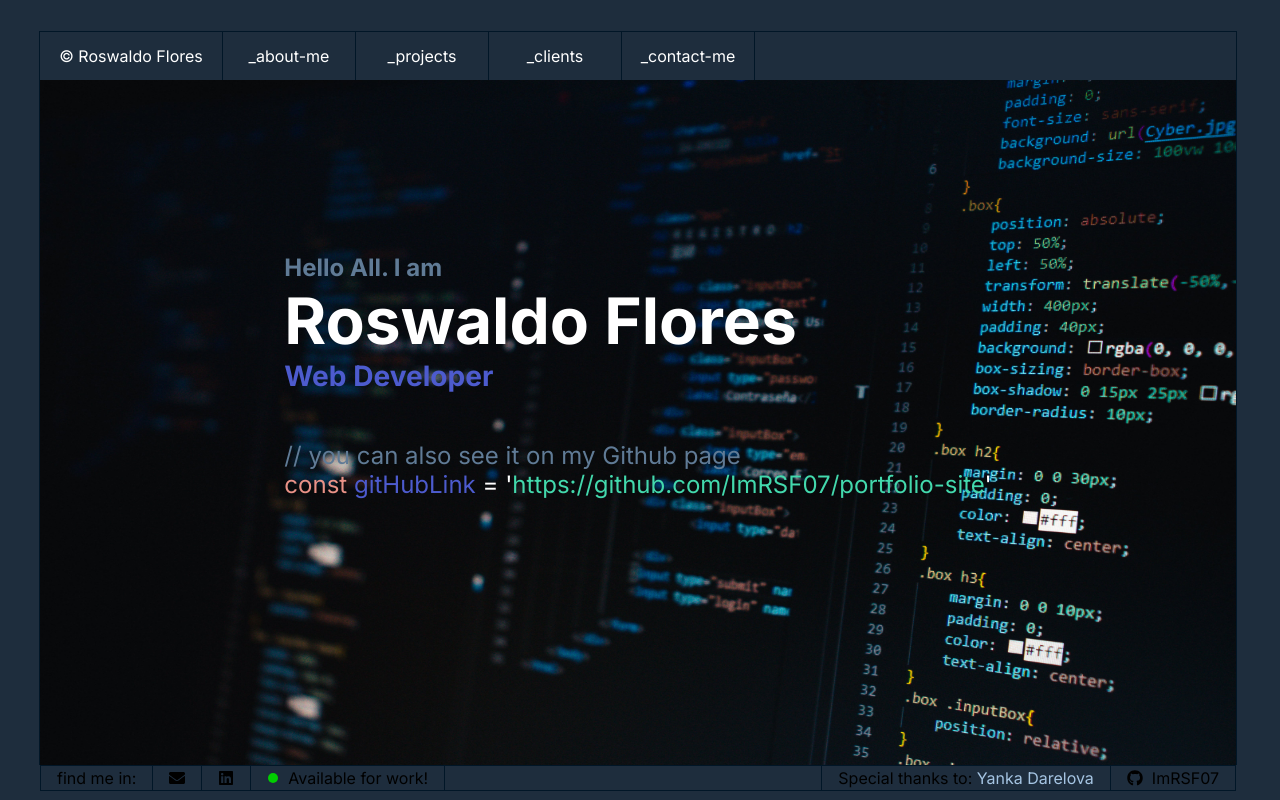
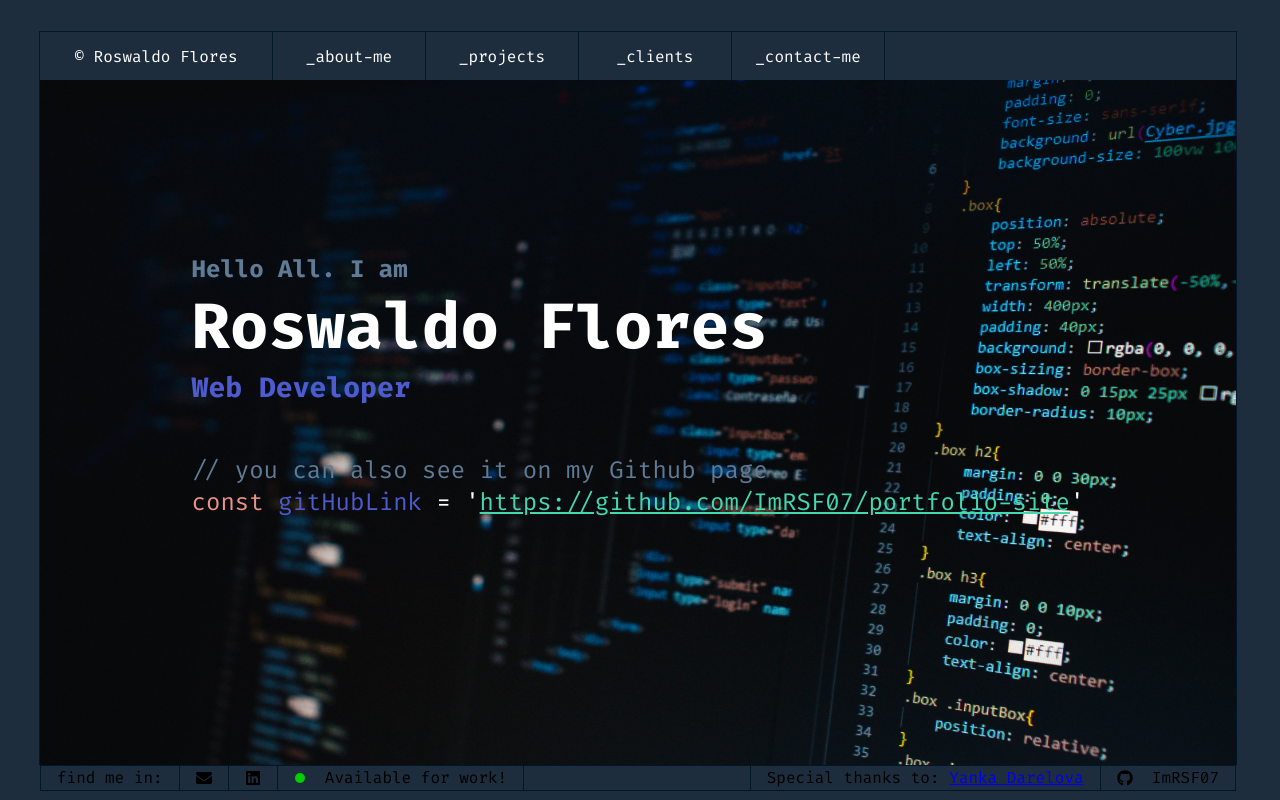
Before and after one commit to ImRSF07/portfolio-site, a Next.js app: page / in a window 1280 px wide. Built offline with nearby package versions, Linux system fonts and the light colour scheme.

Commit message:
Changes:     + Updated font family (lira code)     + Removed unused css     + Updated css for <Navbar>

```diff
--- a/src/app/components/Navbar/index.tsx
+++ b/src/app/components/Navbar/index.tsx
@@ -1,4 +1,6 @@
 import React from 'react';
+
+import Link from 'next/link';
 
 import styles from './styles.module.css';
 
@@ -7,19 +9,29 @@ const Navbar = () => {
     <nav className={styles['navbar']}>
       <ul className={styles['nav-links']}>
         <li className={`${styles['nav-link__wrapper']} ${styles['large']} `}>
-          <a className={styles['nav-link']} href='#'>&copy; Roswaldo Flores</a>
+          <Link className={styles['nav-link']} href='/'>
+            &copy; Roswaldo Flores
+          </Link>
         </li>
         <li className={styles['nav-link__wrapper']}>
-          <a className={styles['nav-link']} href='#'>_about-me</a>
+          <Link className={styles['nav-link']} href='/about'>
+            _about-me
+          </Link>
         </li>
         <li className={styles['nav-link__wrapper']}>
-          <a className={styles['nav-link']} href='#'>_projects</a>
+          <Link className={styles['nav-link']} href='/projects'>
+            _projects
+          </Link>
         </li>
         <li className={styles['nav-link__wrapper']}>
-          <a className={styles['nav-link']} href='#'>_clients</a>
+          <Link className={styles['nav-link']} href='/clients'>
+            _clients
+          </Link>
         </li>
         <li className={styles['nav-link__wrapper']}>
-          <a className={styles['nav-link']} href='#'>_contact-me</a>
+          <Link className={styles['nav-link']} href='/contact'>
+            _contact-me
+          </Link>
         </li>
       </ul>
     </nav>
--- a/src/app/components/Navbar/styles.module.css
+++ b/src/app/components/Navbar/styles.module.css
@@ -15,7 +15,7 @@
 }
 
 .nav-link__wrapper {
-    width: 100px;
+    width: 120px;
     height: 100%;
     display: flex;
     justify-content: center;
@@ -25,7 +25,7 @@
     z-index: 1;
 
     &.large {
-        width: 150px;
+        width: 200px;
     }
 }
 
--- a/src/app/globals.css
+++ b/src/app/globals.css
@@ -1,111 +1,3 @@
-/* :root {
-  --max-width: 1100px;
-  --border-radius: 12px;
-  --font-mono: ui-monospace, Menlo, Monaco, 'Cascadia Mono', 'Segoe UI Mono',
-    'Roboto Mono', 'Oxygen Mono', 'Ubuntu Monospace', 'Source Code Pro',
-    'Fira Mono', 'Droid Sans Mono', 'Courier New', monospace;
-
-  --foreground-rgb: 0, 0, 0;
-  --background-start-rgb: 214, 219, 220;
-  --background-end-rgb: 255, 255, 255;
-
-  --primary-glow: conic-gradient(
-    from 180deg at 50% 50%,
-    #16abff33 0deg,
-    #0885ff33 55deg,
-    #54d6ff33 120deg,
-    #0071ff33 160deg,
-    transparent 360deg
-  );
-  --secondary-glow: radial-gradient(
-    rgba(255, 255, 255, 1),
-    rgba(255, 255, 255, 0)
-  );
-
-  --tile-start-rgb: 239, 245, 249;
-  --tile-end-rgb: 228, 232, 233;
-  --tile-border: conic-gradient(
-    #00000080,
-    #00000040,
-    #00000030,
-    #00000020,
-    #00000010,
-    #00000010,
-    #00000080
-  );
-
-  --callout-rgb: 238, 240, 241;
-  --callout-border-rgb: 172, 175, 176;
-  --card-rgb: 180, 185, 188;
-  --card-border-rgb: 131, 134, 135;
-}
-
-@media (prefers-color-scheme: dark) {
-  :root {
-    --foreground-rgb: 255, 255, 255;
-    --background-start-rgb: 0, 0, 0;
-    --background-end-rgb: 0, 0, 0;
-
-    --primary-glow: radial-gradient(rgba(1, 65, 255, 0.4), rgba(1, 65, 255, 0));
-    --secondary-glow: linear-gradient(
-      to bottom right,
-      rgba(1, 65, 255, 0),
-      rgba(1, 65, 255, 0),
-      rgba(1, 65, 255, 0.3)
-    );
-
-    --tile-start-rgb: 2, 13, 46;
-    --tile-end-rgb: 2, 5, 19;
-    --tile-border: conic-gradient(
-      #ffffff80,
-      #ffffff40,
-      #ffffff30,
-      #ffffff20,
-      #ffffff10,
-      #ffffff10,
-      #ffffff80
-    );
-
-    --callout-rgb: 20, 20, 20;
-    --callout-border-rgb: 108, 108, 108;
-    --card-rgb: 100, 100, 100;
-    --card-border-rgb: 200, 200, 200;
-  }
-}
-
-* {
-  box-sizing: border-box;
-  padding: 0;
-  margin: 0;
-}
-
-html,
-body {
-  max-width: 100vw;
-  overflow-x: hidden;
-}
-
-body {
-  color: rgb(var(--foreground-rgb));
-  background: linear-gradient(
-      to bottom,
-      transparent,
-      rgb(var(--background-end-rgb))
-    )
-    rgb(var(--background-start-rgb));
-}
-
-a {
-  color: inherit;
-  text-decoration: none;
-}
-
-@media (prefers-color-scheme: dark) {
-  html {
-    color-scheme: dark;
-  }
-} */
-
 body {
   display: flex;
   flex-direction: column;
@@ -116,8 +8,3 @@ body {
   background-color: #1E2D3D;
   font-family: 'Franklin Gothic Medium', 'Arial Narrow', Arial, sans-serif;
 }
-
-a {
-  text-decoration: none;
-  color: #a5c4e2;
-}
--- a/src/app/layout.tsx
+++ b/src/app/layout.tsx
@@ -1,5 +1,5 @@
 import type { Metadata } from 'next';
-import { Inter } from 'next/font/google';
+import { Fira_Code } from "next/font/google";
 import './globals.css';
 
 import MainLayout from './layouts/MainLayout';
@@ -7,11 +7,16 @@ import MainLayout from './layouts/MainLayout';
 import Navbar from './components/Navbar';
 import Footer from './components/Footer';
 
-const inter = Inter({ subsets: ['latin'] });
+const firaCode = Fira_Code({
+  subsets: ["latin"],
+});
 
 export const metadata: Metadata = {
-  title: 'Create Next App',
-  description: 'Generated by create next app',
+  title: 'ImRSF07',
+  description: 'Portfolio Site',
+  icons: {
+    icon: '/favicon.ico',
+  },
 };
 
 export default function RootLayout({
@@ -21,7 +26,7 @@ export default function RootLayout({
 }) {
   return (
     <html lang='en'>
-      <body className={inter.className}>
+      <body className={firaCode.className}>
         <MainLayout>
           <Navbar />
           {children}
```
